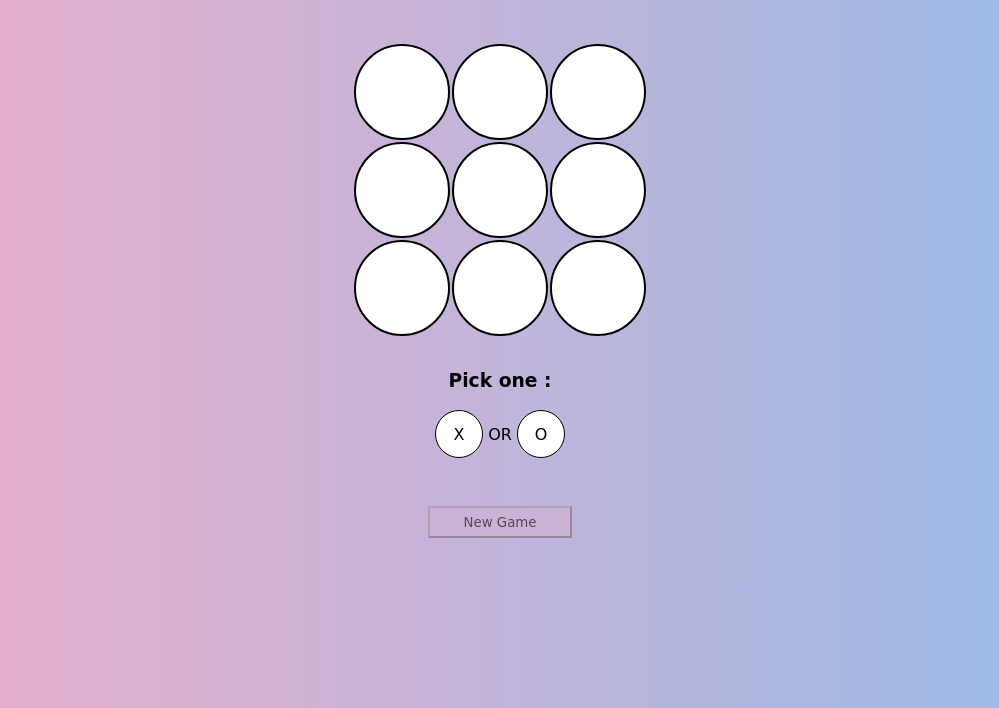
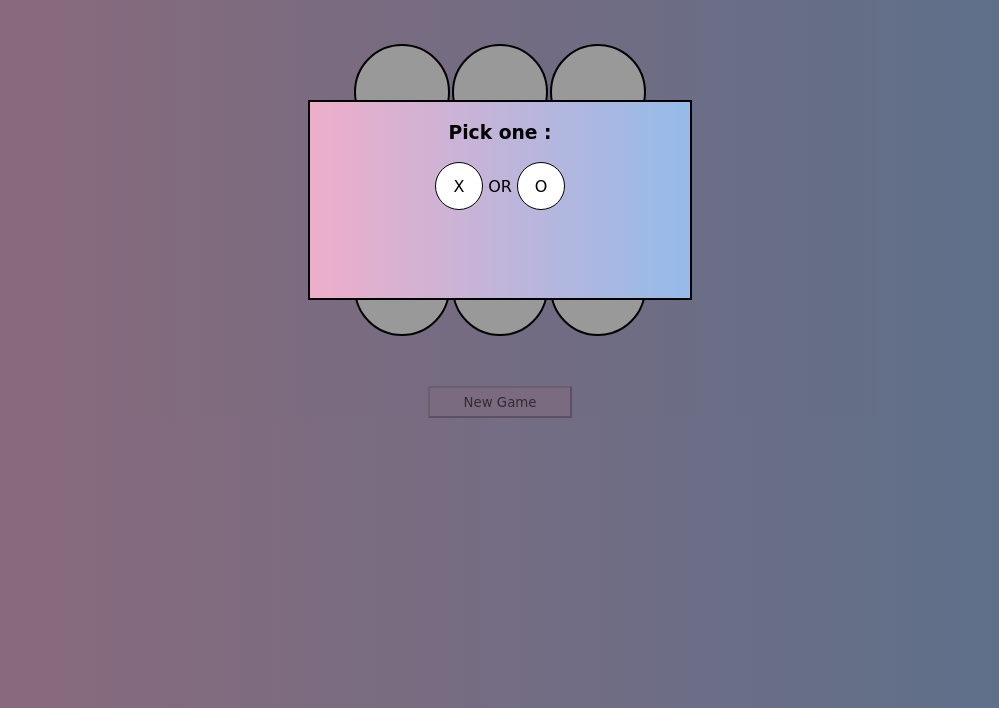
Before and after one commit to halakhellow/Tic-Tac-Toe, a plain HTML site: page index.html in a window 1280 px wide. Shown: the part 92-800 px from the top of the page, without its empty margins (140-1139 px from the left). Drawn offline with nearby package versions, Linux system fonts and the light colour scheme; a web font is replaced by a local one.

Commit message:
add modal box to choose player

```diff
--- a/index.html
+++ b/index.html
@@ -10,6 +10,12 @@
 </head>
 
 <body>
+    <div id="modal" class="modal">
+        <div class="modal-content">
+            <h3>Pick one :</h3> <br>
+            <button id="x-btn" class="x-btn">X</button> <span>OR</span> <button id="o-btn" class="o-btn">O</button>
+        </div>
+    </div>
     <h1>TIC-TAC-TOE</h1>
     <table class="table">
         <tr>
@@ -28,10 +34,7 @@
             <td id="cell8" class="cell"></td>
         </tr>
     </table>
-    <div id="game-status" class="status">
-        <h3>Pick one :</h3> <br>
-        <button id="x-btn" class="x-btn">X</button> <span>OR</span> <button id="o-btn" class="o-btn">O</button>
-    </div>
+    <div id="game-status" class="status"></div>
     <button type="reset" id="reset-btn" class="btn">New Game</button>
 
     <script src="https://cdn.jsdelivr.net/npm/canvas-confetti@1.2.0/dist/confetti.browser.min.js"></script>
--- a/main.js
+++ b/main.js
@@ -1,5 +1,6 @@
 "use strict"
-let gameStatus = document.getElementById("game-status"),
+let modal = document.getElementById("modal"),
+    gameStatus = document.getElementById("game-status"),
     playerX = document.getElementById("x-btn"),
     playerO = document.getElementById("o-btn"),
     reset = document.getElementById("reset-btn");
@@ -14,12 +15,11 @@ playerX.onclick = function () {
 playerO.onclick = function () {
     playerPick("O");
 }
-let resetPlayer = "";
 
 function playerPick(symbol) {
-    resetPlayer = symbol;
     currentPlayer = symbol;
     gameStatus.innerHTML = `It's player ${currentPlayer} turn`;
+    modal.style.display = "none";
     cells.forEach((cell) => cell.addEventListener('click', addMove));
 }
 
@@ -112,8 +112,9 @@ reset.onclick = function () {
             cell.classList.remove("filled", "winner");
         });
         gameEnded = false;
+        modal.style.display = "block";
         gameStatus.classList.remove("winner-message", "tie");
-        gameStatus.innerHTML = `It's player ${resetPlayer} turn`;
+        gameStatus.innerHTML = "";
         playersMoves = ["", "", "", "", "", "", "", "", ""];
         reset.disabled = true;
     }
--- a/style.css
+++ b/style.css
@@ -9,6 +9,38 @@
 body {
     background: linear-gradient(90deg, rgba(238, 174, 202, 1) 0%, rgba(148, 187, 233, 1) 100%);
     font-family: 'Delius Unicase', cursive;
+}
+
+.modal {
+    text-align: center;
+    position: fixed;
+    z-index: 1;
+    left: 0;
+    top: 0;
+    width: 100%;
+    height: 100%;
+    background-color: rgba(0, 0, 0, 0.4);
+}
+
+.modal-content {
+    background: linear-gradient(90deg, rgba(238, 174, 202, 1) 0%, rgba(148, 187, 233, 1) 100%);
+    margin: 15% auto;
+    padding: 20px;
+    border: 2px solid black;
+    width: 30%;
+    height: 25%;
+}
+
+.x-btn,
+.o-btn {
+    width: 3rem;
+    height: 3rem;
+    border: 1px solid;
+    border-radius: 50%;
+    font-size: inherit;
+    font-family: inherit;
+    background-color: white;
+    cursor: pointer;
 }
 
 h1 {
@@ -73,18 +105,6 @@ h1 {
     }
 }
 
-.x-btn,
-.o-btn {
-    width: 3rem;
-    height: 3rem;
-    border: 1px solid;
-    border-radius: 50%;
-    font-size: inherit;
-    font-family: inherit;
-    background-color: white;
-    cursor: pointer;
-}
-
 .status {
     margin: 2rem;
     text-align: center;
```
